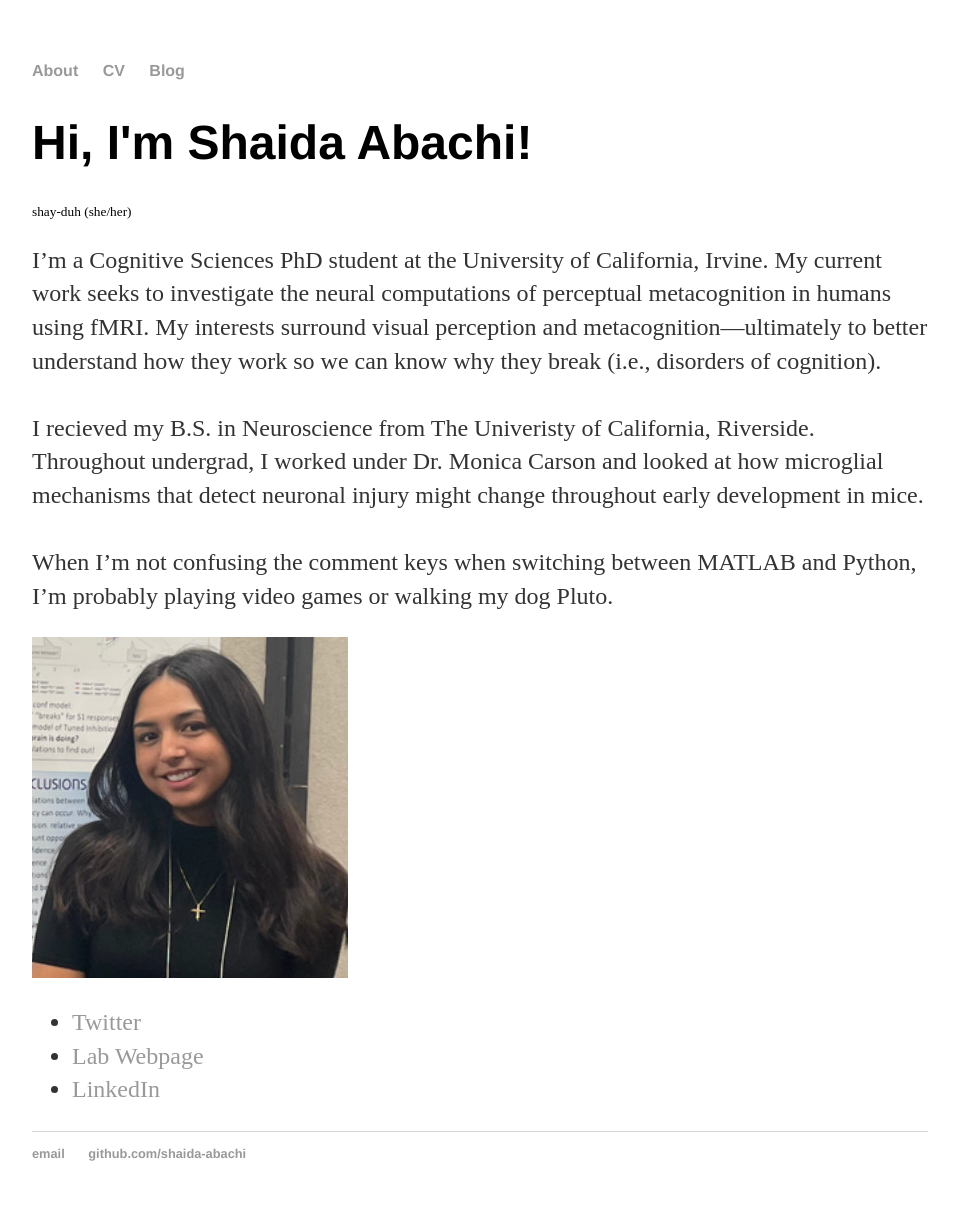
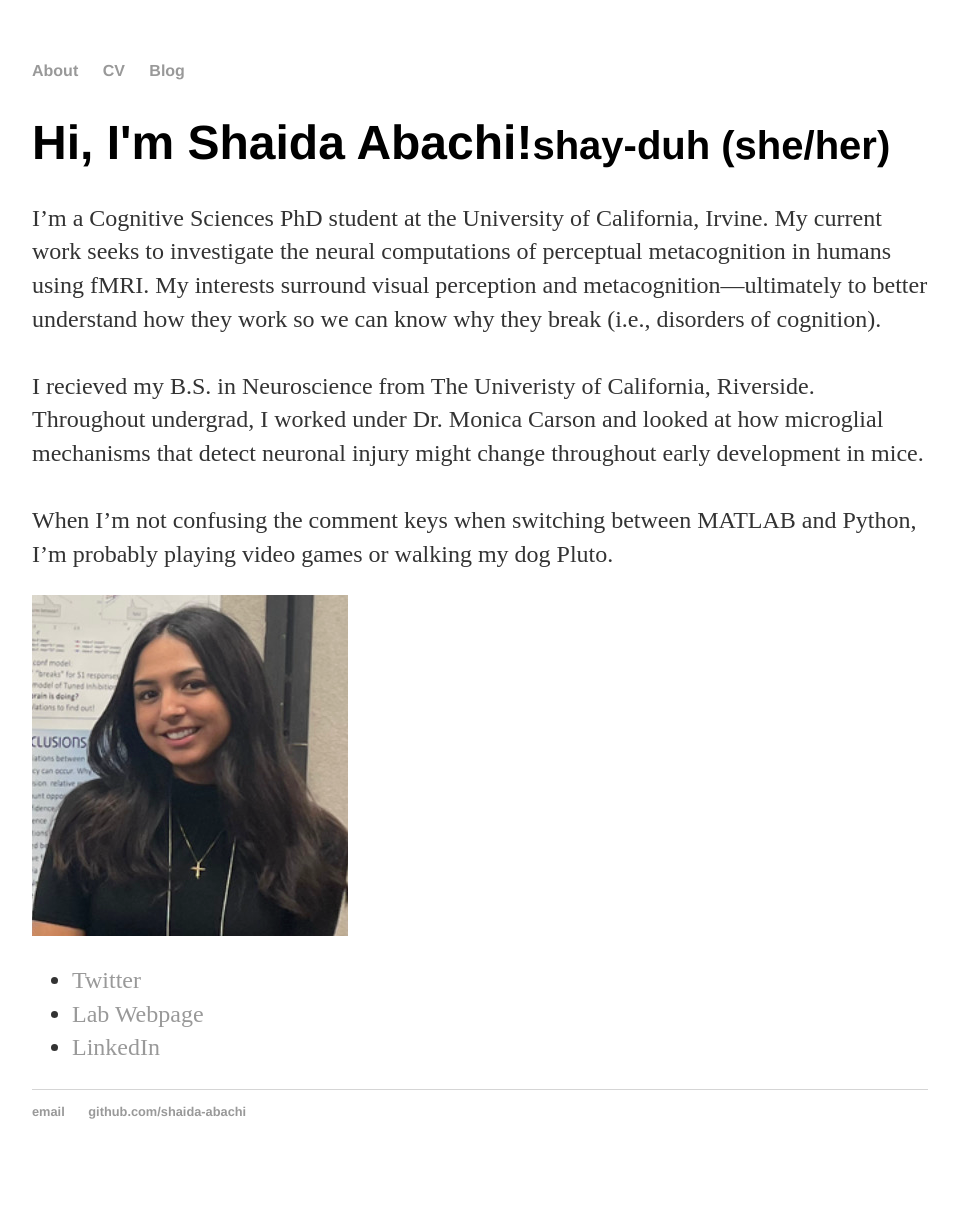
Before and after one commit to shaida-abachi/shaida-abachi.github.io, a Jekyll site: the page built from index.html, in a window 1280 px wide. Shown: the whole page, without its empty margins (160-1119 px from the left). Built offline with Jekyll 4.4.1, drawn with Linux system fonts in a browser that asks for light colours; after the commit the page ends 1181 px from its top, so only the background shows below that.

```diff
--- a/index.html
+++ b/index.html
@@ -4,7 +4,7 @@ title: Shaida Abachi
 ---
 
 		<div class="blurb">
-			<h1>Hi, I'm Shaida Abachi!</h1><small>shay-duh (she/her)</small>
+			<h1>Hi, I'm Shaida Abachi!<small>shay-duh (she/her)</small></h1>
 
 			<p>I’m a Cognitive Sciences PhD student at the University of California, Irvine. My current work seeks to investigate the neural computations of perceptual metacognition in humans using fMRI.
 				My interests surround visual perception and metacognition—ultimately to better understand how they work so we can know why they break (i.e., disorders of cognition).<br><br>
```
